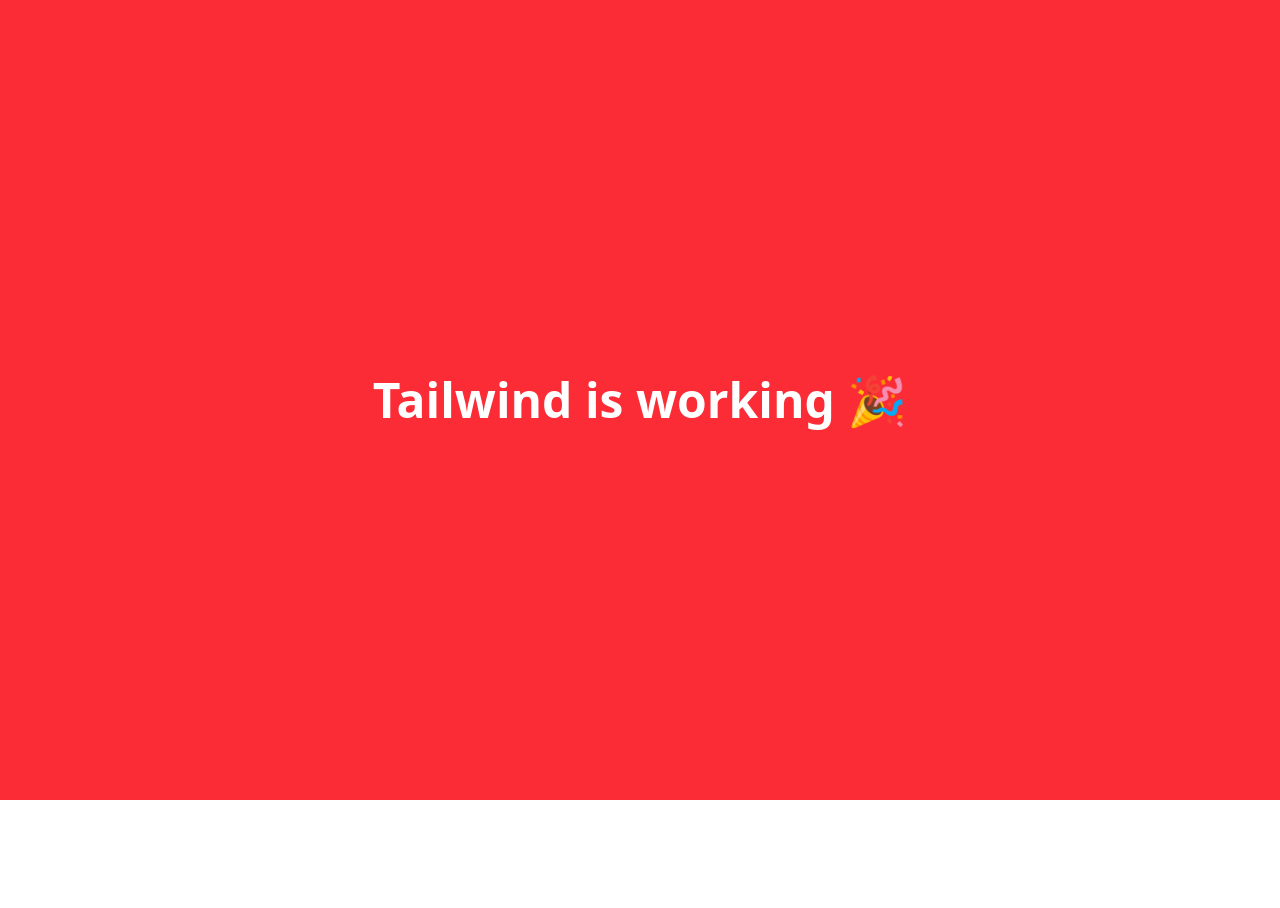
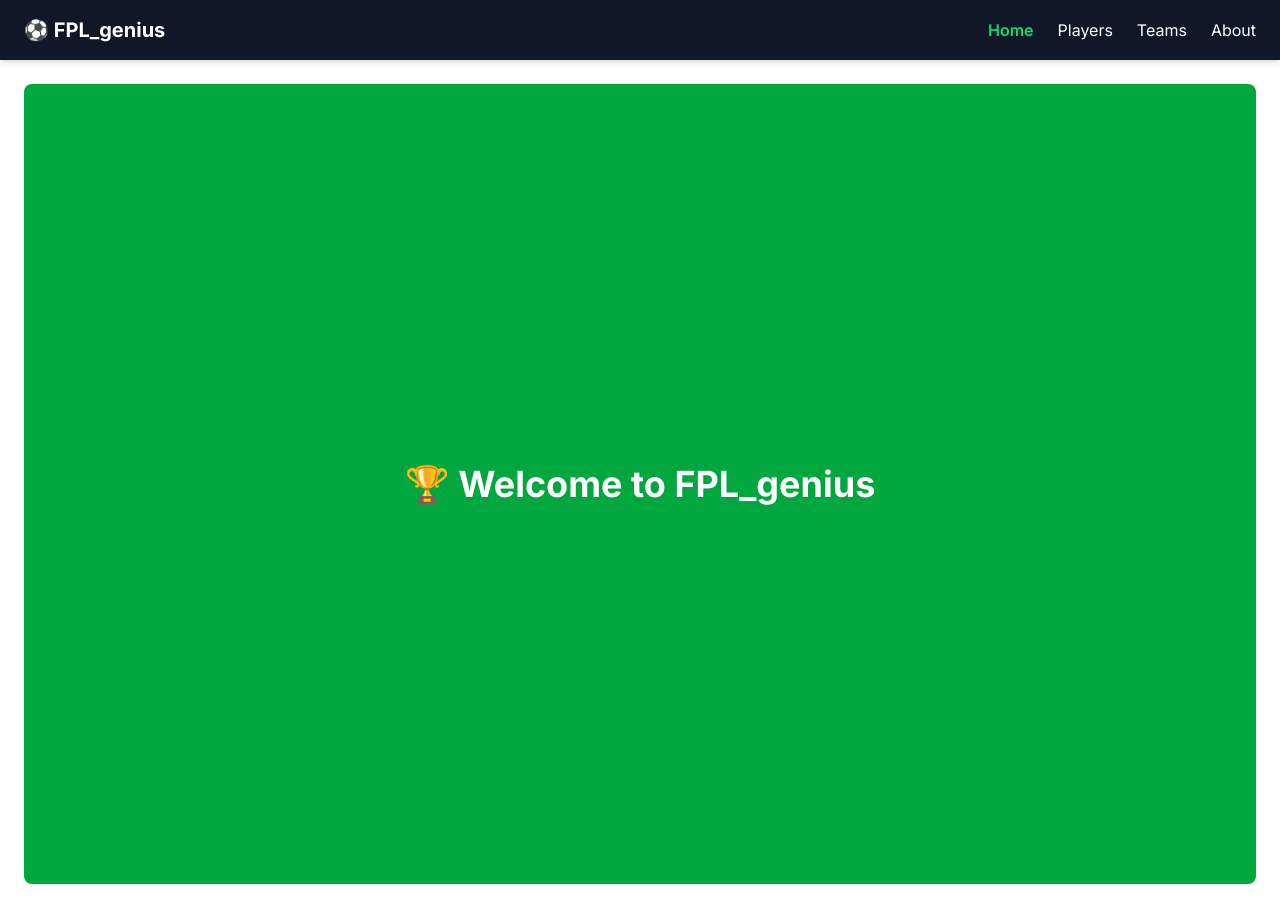
Before and after one commit to kirikanjuguna/FPL-genius, a Next.js app: page / in a window 1280 px wide. Before the commit the page ends 800 px from the top, so only its background shows below. Built offline with nearby package versions, Linux system fonts and the light colour scheme.

Commit message:
pages + now players page

```diff
--- /dev/null
+++ b/src/app/about/page.tsx
@@ -0,0 +1,8 @@
+export default function AboutPage() {
+  return (
+    <div className="p-6">
+      <h1 className="text-3xl font-bold mb-4">About</h1>
+      <p>FPL_genius is your Fantasy Premier League assistant app.</p>
+    </div>
+  );
+}
--- a/src/app/layout.tsx
+++ b/src/app/layout.tsx
@@ -1,31 +1,25 @@
+import "./globals.css";
 import type { Metadata } from "next";
-import { Geist, Geist_Mono } from "next/font/google";
-import "./globals.css";
+import { Inter } from "next/font/google";
+import Navbar from "@/components/Navbar";
 
-const geistSans = Geist({
-  variable: "--font-geist-sans",
-  subsets: ["latin"],
-});
-
-const geistMono = Geist_Mono({
-  variable: "--font-geist-mono",
-  subsets: ["latin"],
-});
+const inter = Inter({ subsets: ["latin"] });
 
 export const metadata: Metadata = {
-  title: "Create Next App",
-  description: "Generated by create next app",
+  title: "FPL_genius",
+  description: "Fantasy Premier League Assistant",
 };
 
 export default function RootLayout({
   children,
-}: Readonly<{
+}: {
   children: React.ReactNode;
-}>) {
+}) {
   return (
     <html lang="en">
-      <body className={`${geistSans.variable} ${geistMono.variable}`}>
-        {children}
+      <body className={inter.className}>
+        <Navbar />
+        <main className="p-6">{children}</main>
       </body>
     </html>
   );
--- a/src/app/page.tsx
+++ b/src/app/page.tsx
@@ -1,7 +1,7 @@
 export default function Home() {
   return (
-    <div className="min-h-screen w-full flex items-center justify-center bg-red-500">
-      <p className="text-white text-5xl font-bold">Tailwind is working 🎉</p>
+    <div className="min-h-screen flex items-center justify-center bg-green-600 text-white text-4xl font-bold rounded-lg">
+      🏆 Welcome to FPL_genius
     </div>
   );
 }
--- /dev/null
+++ b/src/app/players/page.tsx
@@ -0,0 +1,69 @@
+// src/app/players/page.tsx
+import React from "react";
+
+type Player = {
+  id: number;
+  first_name: string;
+  second_name: string;
+  web_name: string;
+  now_cost: number;
+  total_points: number;
+  element_type: number; // Position (1 = GK, 2 = DEF, 3 = MID, 4 = FWD)
+  team: number;
+};
+
+export default async function PlayersPage() {
+  const res = await fetch("https://fantasy.premierleague.com/api/bootstrap-static/", {
+    next: { revalidate: 60 }, // cache for 60s
+  });
+
+  const data = await res.json();
+
+  const players: Player[] = data.elements;
+  const teams = data.teams;
+
+  const getPosition = (type: number) => {
+    switch (type) {
+      case 1:
+        return "Goalkeeper";
+      case 2:
+        return "Defender";
+      case 3:
+        return "Midfielder";
+      case 4:
+        return "Forward";
+      default:
+        return "Unknown";
+    }
+  };
+
+  return (
+    <div className="max-w-6xl mx-auto p-6">
+      <h1 className="text-3xl font-bold mb-6">Players</h1>
+
+      <div className="grid grid-cols-1 md:grid-cols-2 lg:grid-cols-3 gap-4">
+        {players.slice(0, 30).map((player) => {
+          const team = teams.find((t: any) => t.id === player.team);
+          return (
+            <div
+              key={player.id}
+              className="p-4 bg-white dark:bg-gray-800 rounded-lg shadow-md hover:shadow-lg transition"
+            >
+              <h2 className="font-semibold text-lg">{player.web_name}</h2>
+              <p className="text-gray-600 dark:text-gray-300">
+                {getPosition(player.element_type)} – {team?.name}
+              </p>
+              <p className="mt-2">
+                <span className="font-medium">Price:</span> £
+                {(player.now_cost / 10).toFixed(1)}m
+              </p>
+              <p>
+                <span className="font-medium">Points:</span> {player.total_points}
+              </p>
+            </div>
+          );
+        })}
+      </div>
+    </div>
+  );
+}
--- /dev/null
+++ b/src/app/teams/page.tsx
@@ -0,0 +1,8 @@
+export default function TeamsPage() {
+  return (
+    <div className="p-6">
+      <h1 className="text-3xl font-bold mb-4">Teams</h1>
+      <p>Here we will show teams and squad info.</p>
+    </div>
+  );
+}
--- /dev/null
+++ b/src/components/Navbar.tsx
@@ -0,0 +1,34 @@
+"use client";
+
+import Link from "next/link";
+import { usePathname } from "next/navigation";
+
+const links = [
+  { name: "Home", href: "/" },
+  { name: "Players", href: "/players" },
+  { name: "Teams", href: "/teams" },
+  { name: "About", href: "/about" },
+];
+
+export default function Navbar() {
+  const pathname = usePathname();
+
+  return (
+    <nav className="bg-gray-900 text-white px-6 py-4 flex justify-between items-center shadow-md">
+      <h1 className="text-xl font-bold">⚽ FPL_genius</h1>
+      <div className="flex gap-6">
+        {links.map((link) => (
+          <Link
+            key={link.href}
+            href={link.href}
+            className={`hover:text-green-400 transition ${
+              pathname === link.href ? "text-green-400 font-semibold" : ""
+            }`}
+          >
+            {link.name}
+          </Link>
+        ))}
+      </div>
+    </nav>
+  );
+}
```
